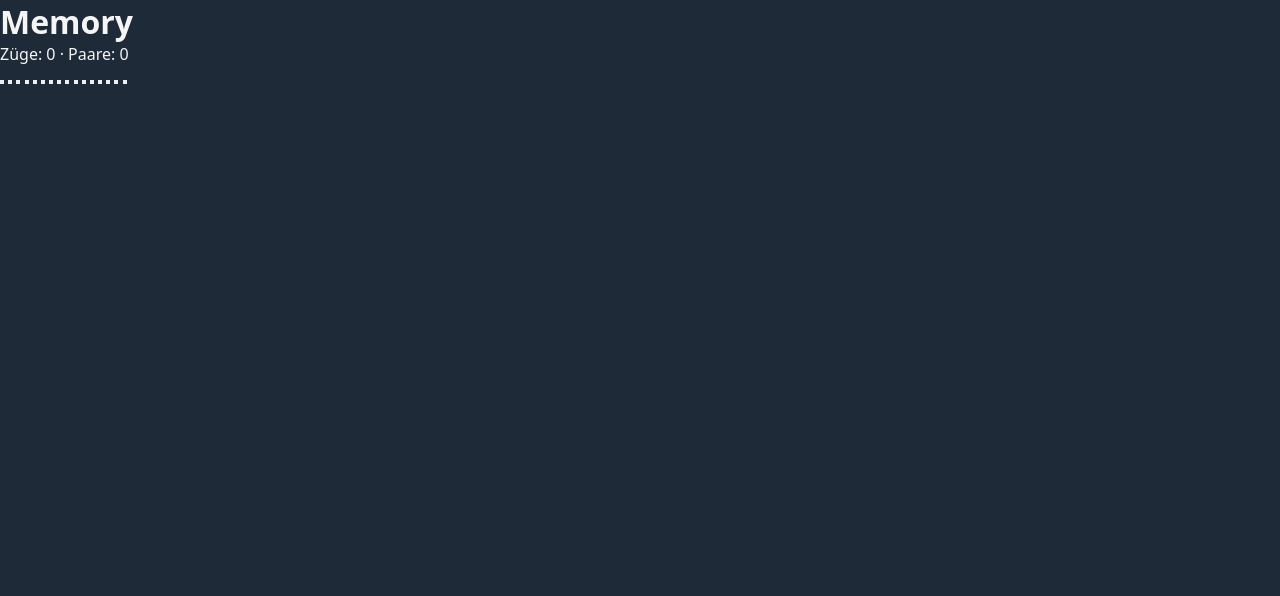
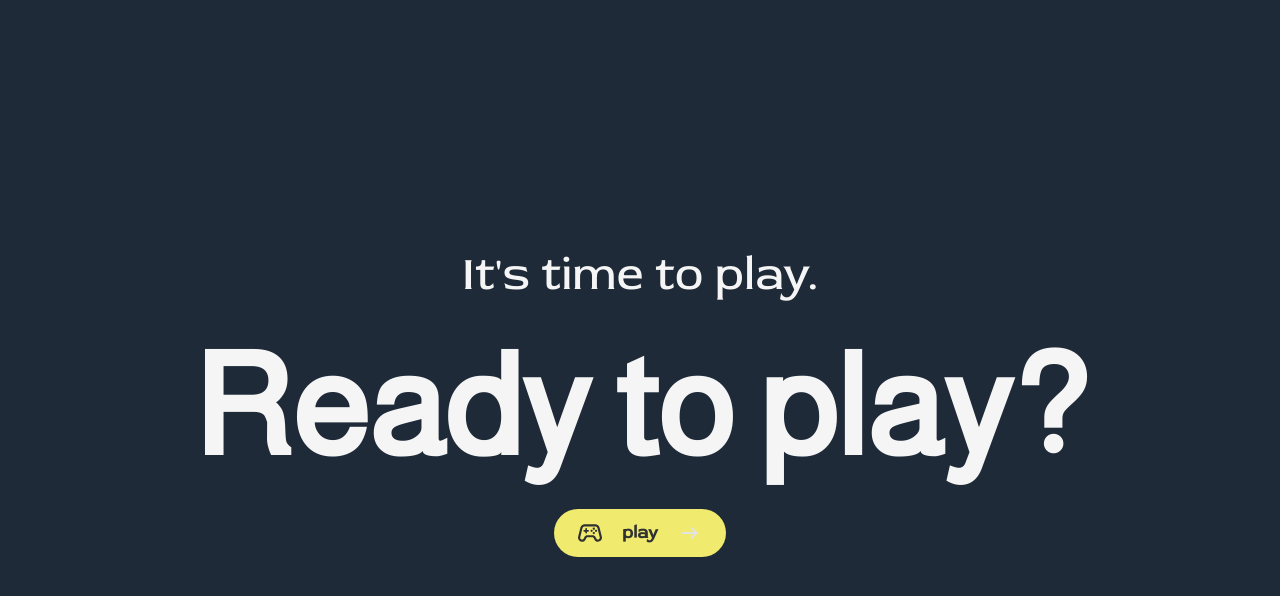
Before and after one commit to ChristianScherlipp/Memory, a website built with Vite: page index.html in a window 1280 px wide. Built offline with nearby package versions, Linux system fonts and the light colour scheme.

Commit message:
feat: First page created. Initial styling added.

```diff
--- a/index.html
+++ b/index.html
@@ -6,10 +6,20 @@
     <title>Memory</title>
 </head>
 <body>
-    <main class="game">
-        <h1>Memory</h1>
-        <div id="game-board"></div>
-    </main>
+    <div id="app">
+        <section id="page-start" class="page">
+            <p class="page-start__intro">It's time to play.</p>
+            <h1 class="page-start__title">Ready to play?</h1>
+            <button id="play-button" class="button button--play" type="button">
+                <img class="button__icon" src="/assets/icons/controller.svg" alt="">
+                <span class="button__label">play</span>
+                <img class="button__icon" src="/assets/icons/arrow_right.svg" alt="">
+            </button>
+        </section>
+        <section id="page-settings" class="page" hidden>
+            <div id="game-board"></div>
+        </section>
+    </div>
 
     <script type="module" src="src/main.ts"></script>
 </body>
--- a/src/main.ts
+++ b/src/main.ts
@@ -9,6 +9,7 @@ import { CONTAINER_ID, FLIP_BACK_DELAY_MS } from "./config/settings";
 import { bindBoardEvents } from "./ui/events";
 import { requireElement } from "./ui/dom";
 import { renderGame } from "./ui/render";
+import { bindPlayButton } from "./ui/navigation";
 import type { CardId } from "./types";
 
 const CONTENT: HTMLElement = requireElement(CONTAINER_ID);
@@ -41,6 +42,7 @@ function handleCardClick(id: CardId): void {
 
 /** Baut die Startansicht auf und registriert die Ereignisse. */
 function init(): void {
+  bindPlayButton("play-button", "page-settings");
   bindBoardEvents(CONTENT, handleCardClick);
   draw();
 }
--- a/src/styles/abstract/_index.scss
+++ /dev/null
@@ -1,3 +0,0 @@
-@forward "variables";
-@forward "functions";
-@forward "mixins";
--- a/src/styles/abstract/_variables.scss
+++ b/src/styles/abstract/_variables.scss
@@ -1,7 +1,13 @@
 // Farbpalette & Design-Variablen
 
+$color-primary: #303131;
+$color-secondary: #f0ea6e;
 $color-background: #1e2a38;
 $color-card-back: #2f4156;
 $color-card-front: #ffffff;
-$color-accent: #ffd166;
 $color-text: #f5f5f5;
+$color-text-two: black;
+
+// Schriftfamilien
+$font-heading: "Almarai", system-ui, sans-serif;
+$font-body: "Red Rose", system-ui, sans-serif;
--- a/src/styles/base/_base.scss
+++ b/src/styles/base/_base.scss
@@ -1,7 +1,6 @@
-@use "../abstract" as *;
+@use "../abstract/variables" as *;
 
 body {
-    font-family: system-ui, -apple-system, "Segoe UI", Roboto, sans-serif;
     background-color: $color-background;
     color: $color-text;
     min-height: 100vh;
--- a/src/styles/base/_index.scss
+++ /dev/null
@@ -1,3 +0,0 @@
-@forward "reset";
-@forward "typography";
-@forward "base";
--- a/src/styles/base/_typography.scss
+++ b/src/styles/base/_typography.scss
@@ -1 +1,28 @@
 // Basis-Typografie
+
+@use "../abstract/variables" as *;
+
+@font-face {
+    font-family: "Almarai";
+    src: url("/assets/fonts/almarai-v19-latin-regular.woff2") format("woff2");
+    font-weight: 400;
+    font-style: normal;
+    font-display: swap;
+}
+
+@font-face {
+    font-family: "Red Rose";
+    src: url("/assets/fonts/red-rose-v25-latin-regular.woff2") format("woff2");
+    font-weight: 400;
+    font-style: normal;
+    font-display: swap;
+}
+
+body {
+    font-family: $font-body;
+}
+
+h1,
+h2 {
+    font-family: $font-heading;
+}
--- a/src/styles/components/_button.scss
+++ b/src/styles/components/_button.scss
@@ -1 +1,37 @@
 // Buttons
+
+@use "../abstract/variables" as *;
+
+.button {
+    display: inline-flex;
+    align-items: center;
+    gap: 1.25rem;
+    padding: 0.75rem 1.5rem;
+    border: none;
+    border-radius: 999px;
+    background-color: $color-secondary;
+    color: $color-primary;
+    font-family: $font-body;
+    font-size: 1.125rem;
+    cursor: pointer;
+    transition: transform 0.1s ease, filter 0.1s ease;
+
+    &:hover {
+        filter: brightness(1.05);
+    }
+
+    &:active {
+        transform: scale(0.97);
+    }
+}
+
+.button__icon {
+    flex: none;
+    width: 1.5rem;
+    height: 1.5rem;
+}
+
+.button__label {
+    text-transform: lowercase;
+    font-weight: 700;
+}
--- a/src/styles/components/_index.scss
+++ /dev/null
@@ -1,3 +0,0 @@
-@forward "button";
-@forward "card";
-@forward "modal";
--- a/src/styles/layout/_index.scss
+++ /dev/null
@@ -1,4 +0,0 @@
-@forward "header";
-@forward "footer";
-@forward "grid";
-@forward "nav";
--- a/src/styles/pages/_index.scss
+++ b/src/styles/pages/_index.scss
@@ -1,2 +1,30 @@
-@forward "home";
-@forward "contact";
+// ============================================
+//   Pages – seitenspezifische Styles
+// ============================================
+
+@use "../abstract/variables" as *;
+
+.page {
+    display: flex;
+    flex-direction: column;
+    align-items: center;
+    justify-content: center;
+    gap: 1.5rem;
+    min-height: 100vh;
+    padding: 2rem;
+    text-align: center;
+
+    &[hidden] {
+        display: none;
+    }
+}
+
+.page-start__intro {
+    color: $color-text;
+    font-size: 3rem;
+}
+
+.page-start__title {
+    color: $color-text;
+    font-size: 8.75rem;
+}
--- a/src/styles/themes/_index.scss
+++ /dev/null
@@ -1,2 +0,0 @@
-@forward "light";
-@forward "dark";
--- a/src/styles/vendor/_index.scss
+++ /dev/null
@@ -1,5 +0,0 @@
-// ============================================
-//   Vendor – Styles von Drittanbietern
-//   (Normalize, Bibliotheken, Fonts …)
-//   Aktuell leer – Partials hier via @forward einbinden.
-// ============================================
--- /dev/null
+++ b/src/ui/navigation.ts
@@ -0,0 +1,25 @@
+/**
+ * Einfache Seiten-Navigation: blendet `.page`-Sektionen ein und aus.
+ */
+
+import { requireElement } from "./dom";
+
+/**
+ * Zeigt die Sektion mit der angegebenen ID und versteckt alle anderen `.page`.
+ */
+export function showPage(id: string): void {
+  const pages: NodeListOf<HTMLElement> = document.querySelectorAll(".page");
+  pages.forEach((page: HTMLElement): void => {
+    page.hidden = page.id !== id;
+  });
+}
+
+/**
+ * Verknüpft einen Button so, dass ein Klick zur Zielseite wechselt.
+ */
+export function bindPlayButton(buttonId: string, targetPageId: string): void {
+  const button: HTMLElement = requireElement(buttonId);
+  button.addEventListener("click", (): void => {
+    showPage(targetPageId);
+  });
+}
```
Also changed, not shown: src/styles/components/_main.scss (added, +32 -0 lines), src/styles/main.scss (+2 -7 lines), assets/fonts/almarai-v19-latin-regular.woff2 (added), assets/fonts/red-rose-v25-latin-regular.woff2 (added), assets/icons/arrow_right.svg (added), assets/icons/controller.svg (added).
